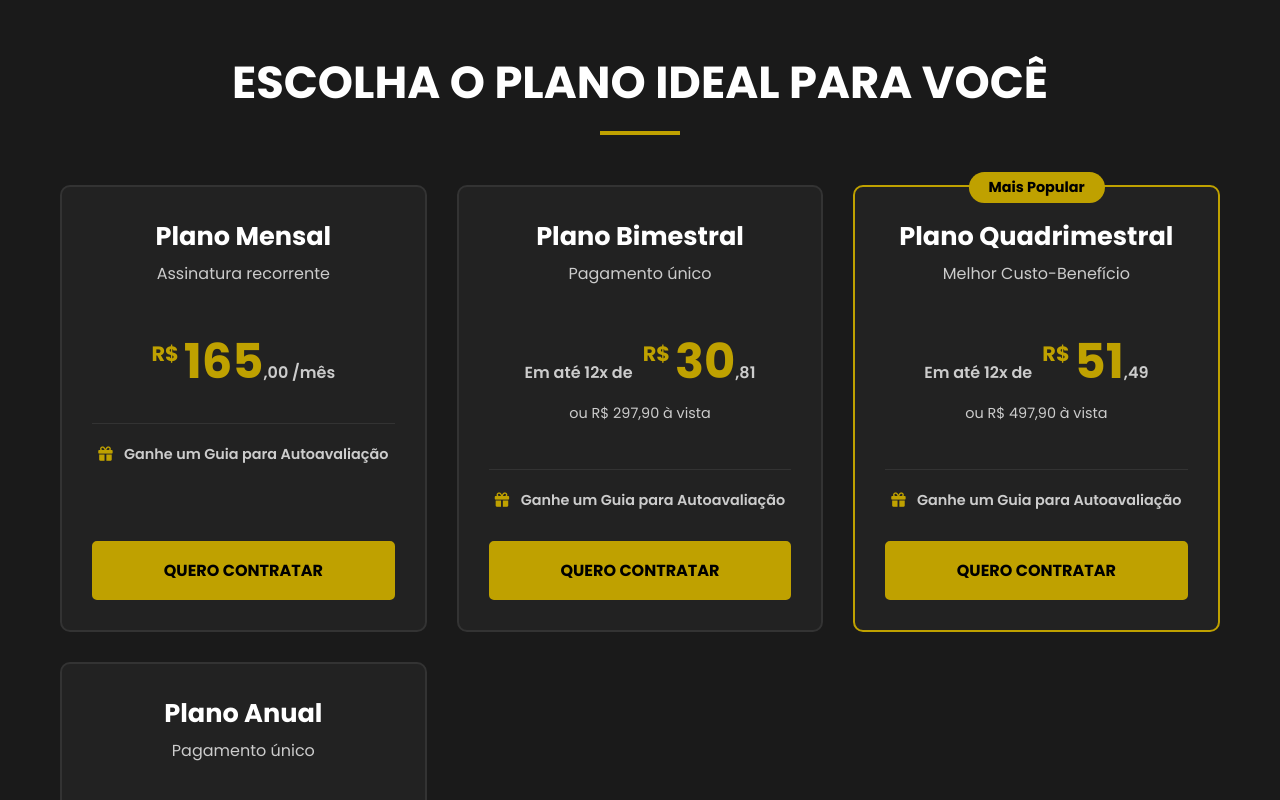
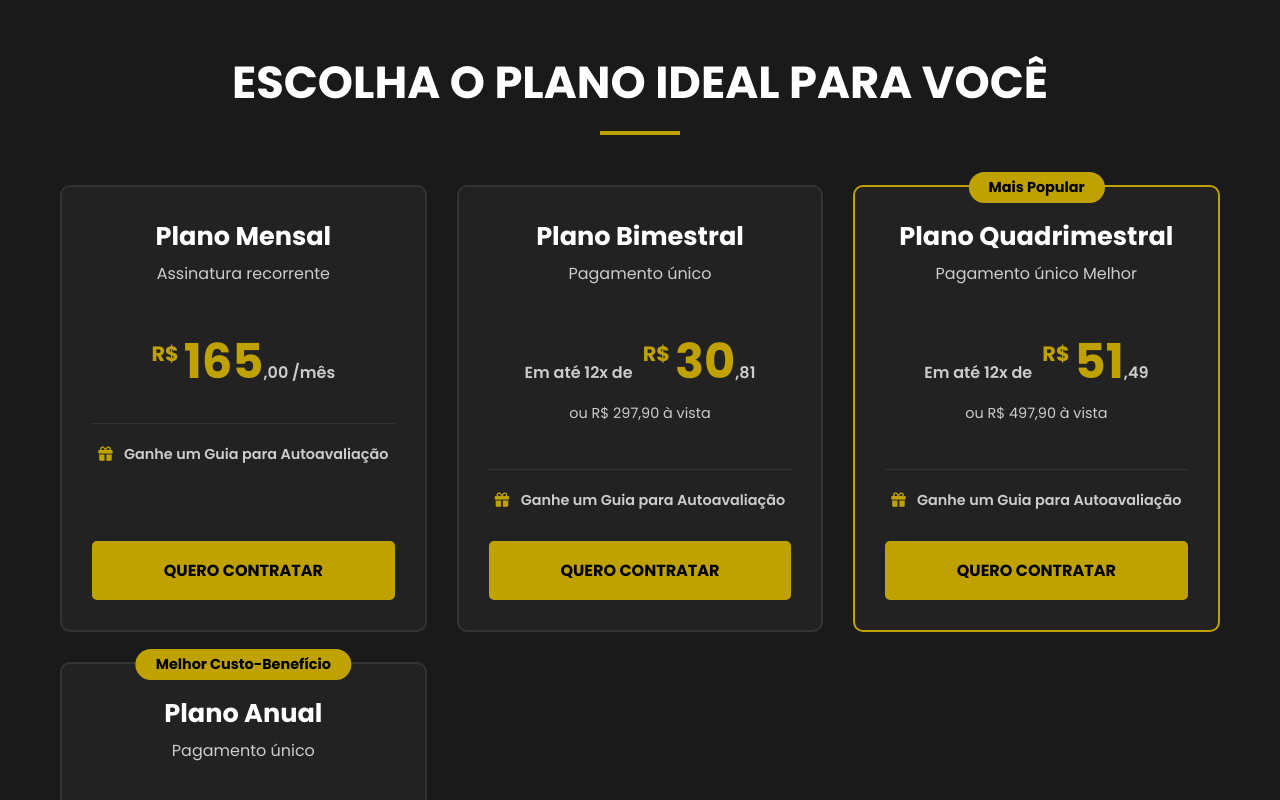
Before and after one commit to Nicolasplgn/Lucas_Gabriel_personal, a plain HTML site: page index.html in a window 1280 px wide. Shown: the part 5060-5860 px from the top of the page. Drawn offline with nearby package versions, Linux system fonts and the light colour scheme; animation ran at ten frames a second.

Commit message:
Modificação nos planos

```diff
--- a/index.html
+++ b/index.html
@@ -180,7 +180,8 @@
                 <div class="plan-card popular" data-aos="fade-up" data-aos-delay="300">
                     <div class="popular-tag">Mais Popular</div>
                     <h3 class="plan-title">Plano Quadrimestral</h3>
-                    <p class="plan-subtitle">Melhor Custo-Benefício</p>
+
+                    <p class="plan-subtitle">Pagamento único Melhor</p>
                     <div class="plan-price">
                         <span class="installments">Em até 12x de</span>
                         <span class="currency">R$</span>51<span class="cents">,49</span>
@@ -194,6 +195,7 @@
 
                 <!-- PLANO ANUAL -->
                 <div class="plan-card" data-aos="fade-up" data-aos-delay="400">
+                    <div class="popular-tag" style="white-space: nowrap;">Melhor Custo-Benefício</div>
                     <h3 class="plan-title">Plano Anual</h3>
                     <p class="plan-subtitle">Pagamento único</p>
                     <div class="plan-price">
```
